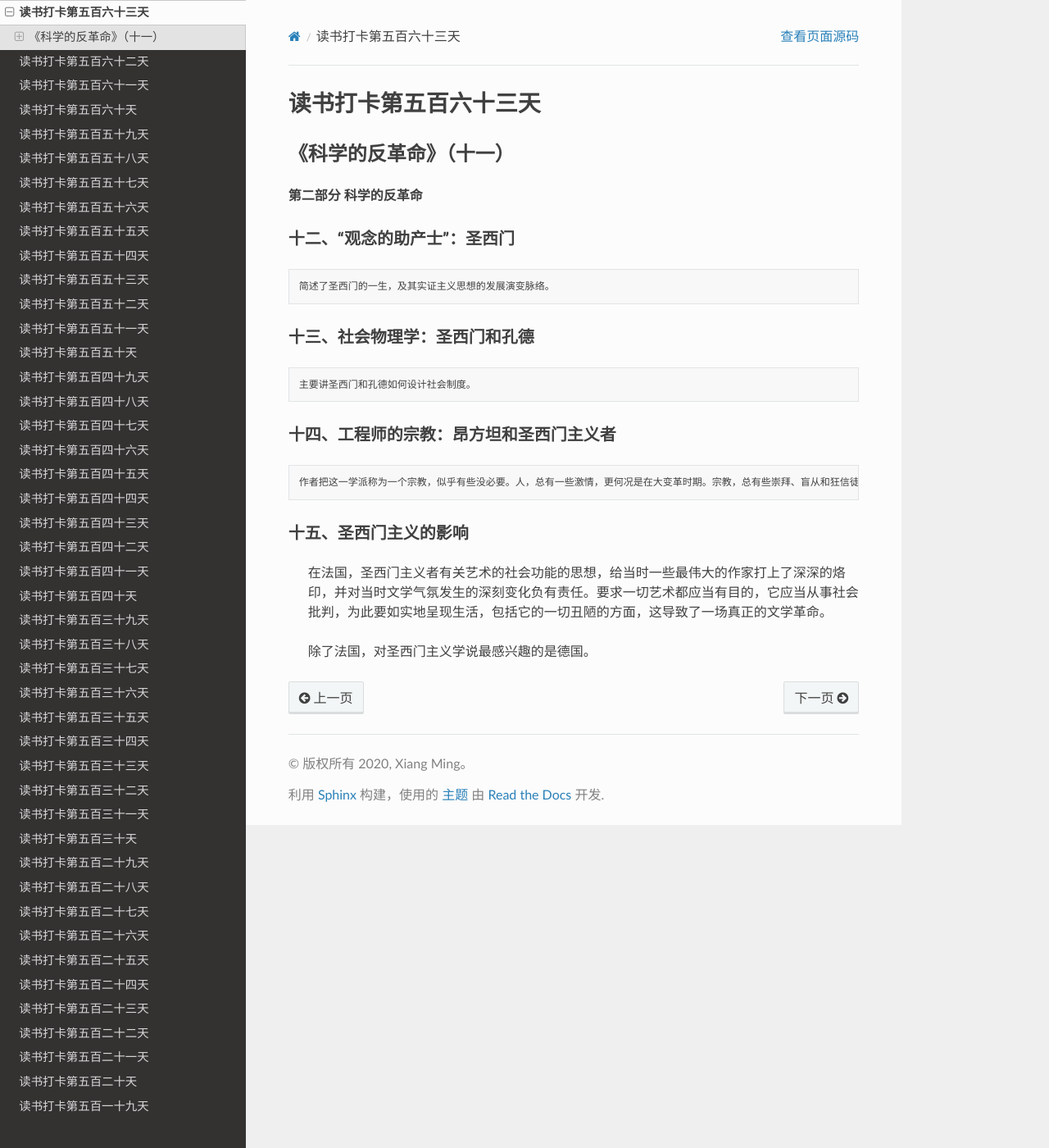
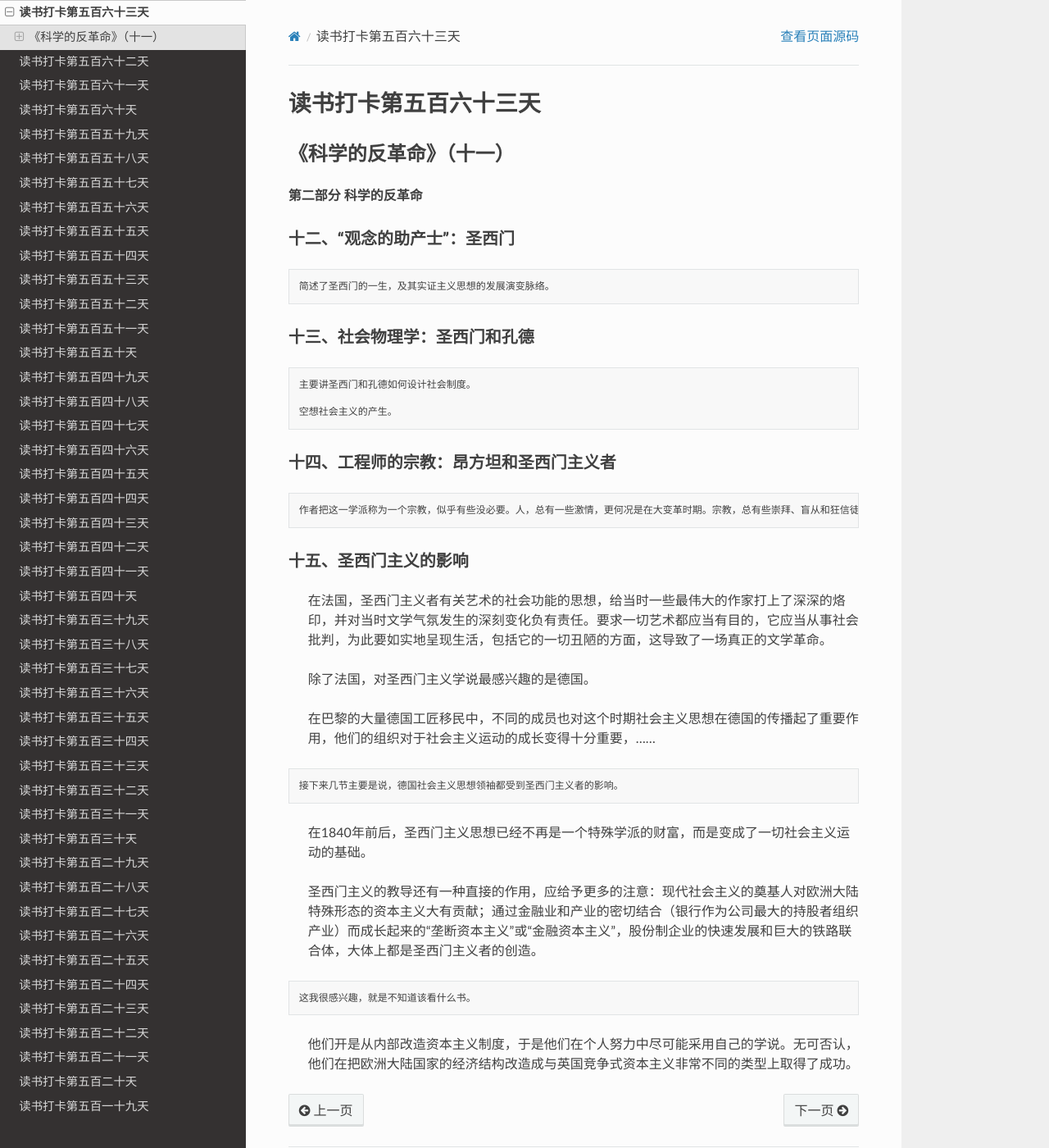
Before and after one commit to xiangming1975/reading, a Sphinx documentation site: the page built from source/2022-03-27.md, in a window 1280 px wide and 1400 px high. Shown: the whole window at 82% size. Built offline with Sphinx 7.4.7 and the Read the Docs theme 2.0.0, drawn with Linux system fonts in a browser that asks for light colours.

Commit message:
自动提交时间: 2022-03-30T22:00:02,357664568+08:00

````diff
--- a/source/2022-03-27.md
+++ b/source/2022-03-27.md
@@ -13,6 +13,8 @@
 
 ```
 主要讲圣西门和孔德如何设计社会制度。
+
+空想社会主义的产生。
 ```
 ### 十四、工程师的宗教：昂方坦和圣西门主义者
 ```
@@ -24,4 +26,17 @@
 
 > 除了法国，对圣西门主义学说最感兴趣的是德国。
 
+> 在巴黎的大量德国工匠移民中，不同的成员也对这个时期社会主义思想在德国的传播起了重要作用，他们的组织对于社会主义运动的成长变得十分重要，……
+
+```
+接下来几节主要是说，德国社会主义思想领袖都受到圣西门主义者的影响。
+```
+> 在1840年前后，圣西门主义思想已经不再是一个特殊学派的财富，而是变成了一切社会主义运动的基础。
+
+> 圣西门主义的教导还有一种直接的作用，应给予更多的注意：现代社会主义的奠基人对欧洲大陆特殊形态的资本主义大有贡献；通过金融业和产业的密切结合（银行作为公司最大的持股者组织产业）而成长起来的“垄断资本主义”或“金融资本主义”，股份制企业的快速发展和巨大的铁路联合体，大体上都是圣西门主义者的创造。
+```
+这我很感兴趣，就是不知道该看什么书。
+```
+> 他们开是从内部改造资本主义制度，于是他们在个人努力中尽可能采用自己的学说。无可否认，他们在把欧洲大陆国家的经济结构改造成与英国竞争式资本主义非常不同的类型上取得了成功。
+
 >
````
